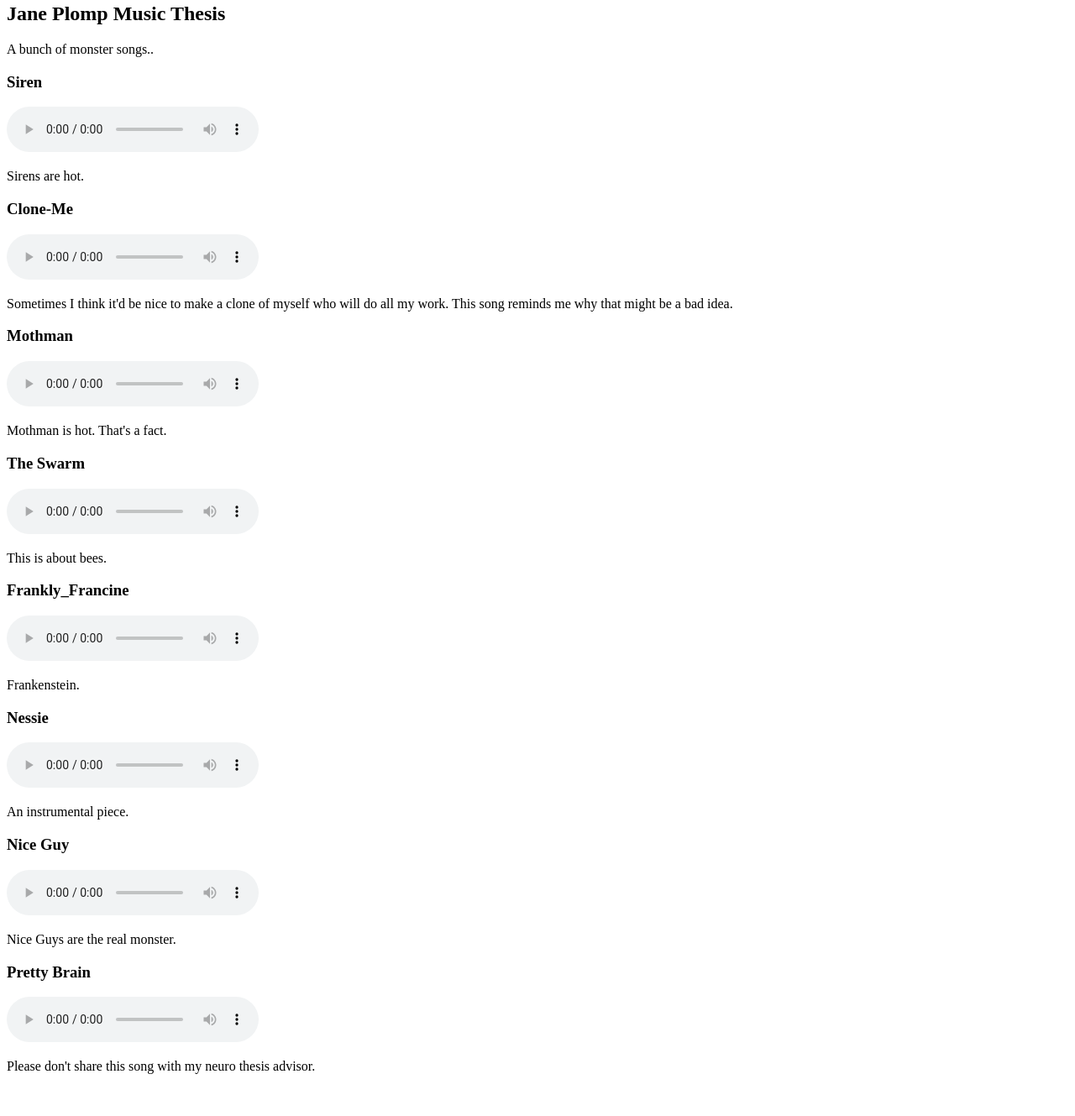
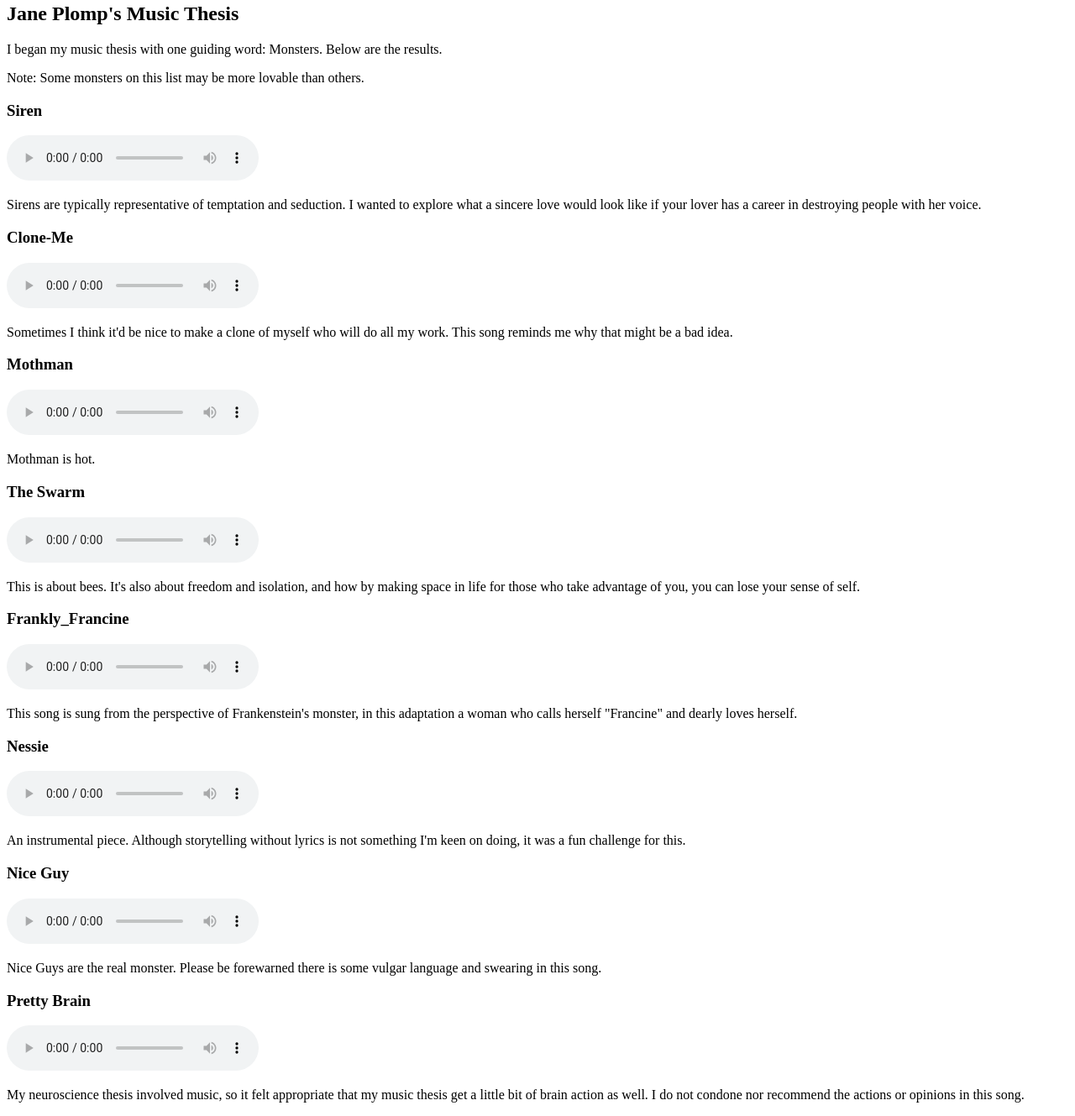
Before and after one commit to BoJanie/MUSIC370-Final, a plain HTML site: page index.html in a window 1280 px wide. Shown: the part 77-1406 px from the top of the page at 84% size. Before the commit the page ends 1372 px from the top, so only its background shows below. Drawn offline with Linux system fonts and the light colour scheme.

Commit message:
Edited text descriptions.

```diff
--- a/index.html
+++ b/index.html
@@ -8,14 +8,18 @@
   <body>
 
       <h1>Monster and Why I Love Them</h1>
-      <h2>Jane Plomp Music Thesis</h2>
-      <p>A bunch of monster songs..</p>
+      <h2>Jane Plomp's Music Thesis</h2>
+      <p>I began my music thesis with one guiding word: Monsters. Below are
+        the results. </p>
+      <p>Note: Some monsters on this list may be more lovable than others.</p>
 
       <h3>Siren</h3>
       <audio controls>
         <source src="audio/Siren.mp3" type="audio/mp3">
       </audio>
-      <p>Sirens are hot.</p>
+      <p>Sirens are typically representative of temptation and seduction. I
+        wanted to explore what a sincere love would look like if your lover
+        has a career in destroying people with her voice.</p>
 
       <h3>Clone-Me</h3>
       <audio controls>
@@ -29,37 +33,45 @@
       <audio controls>
         <source src="audio/Mothman.mp3" type="audio/mp3">
       </audio>
-      <p>Mothman is hot. That's a fact.</p>
+      <p>Mothman is hot.</p>
 
       <h3>The Swarm</h3>
       <audio controls>
         <source src="audio/The_Swarm.mp3" type="audio/mp3">
       </audio>
-      <p>This is about bees.</p>
+      <p>This is about bees. It's also about freedom and isolation, and how by
+      making space in life for those who take advantage of you, you can lose
+      your sense of self.</p>
 
       <h3>Frankly_Francine</h3>
       <audio controls>
         <source src="audio/Frankly_Francine.mp3" type="audio/mp3">
       </audio>
-      <p>Frankenstein.</p>
+      <p>This song is sung from the perspective of Frankenstein's monster, in
+      this adaptation a woman who calls herself "Francine" and dearly loves
+      herself.</p>
 
       <h3>Nessie</h3>
       <audio controls>
         <source src="audio/Nessie.mp3" type="audio/mp3">
       </audio>
-      <p>An instrumental piece.</p>
+      <p>An instrumental piece. Although storytelling without lyrics is not
+      something I'm keen on doing, it was a fun challenge for this.</p>
 
       <h3>Nice Guy</h3>
       <audio controls>
         <source src="audio/Nice_Guy.mp3" type="audio/mp3">
       </audio>
-      <p>Nice Guys are the real monster.</p>
+      <p>Nice Guys are the real monster. Please be forewarned there is some
+      vulgar language and swearing in this song.</p>
 
       <h3>Pretty Brain</h3>
       <audio controls>
-        <source src="audio/Pretty Brain.mp3" type="audio/mp3">
+        <source src="audio/Pretty_Brain.mp3" type="audio/mp3">
       </audio>
-      <p>Please don't share this song with my neuro thesis advisor.</p>
+      <p>My neuroscience thesis involved music, so it felt appropriate that my
+        music thesis get a little bit of brain action as well. I do not condone
+         nor recommend the actions or opinions in this song.</p>
 
   </body>
 </html>
```
